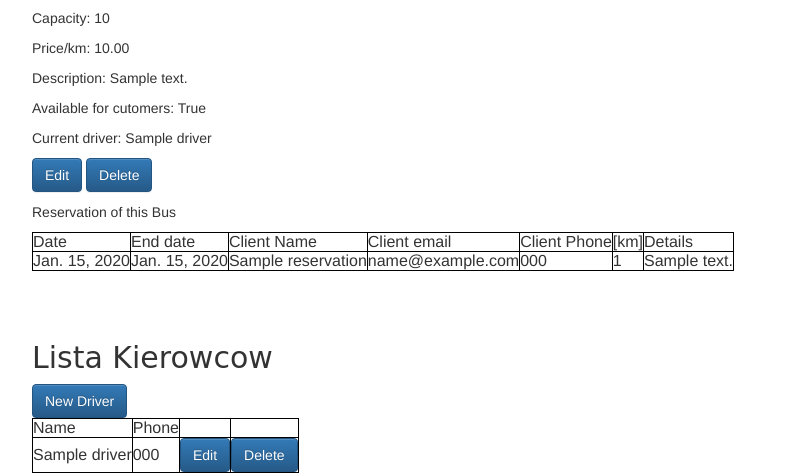
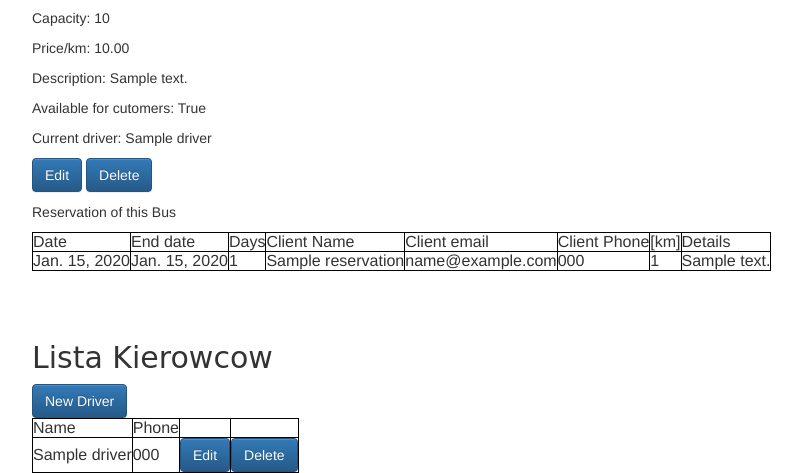
Before and after one commit to fudi500/bus_reservation, a Django app: page /panel/ in a window 1280 px wide. Shown: the part 339-812 px from the top of the page, without its empty margins (23-825 px from the left). Run offline with Django 3.2, Linux system fonts and the light colour scheme; tables that the repository leaves empty hold one stand-in row (values such as "Sample post"); some libraries are stand-ins or nearby versions.

Commit message:
comments, refactring

```diff
--- a/busreserv/forms.py
+++ b/busreserv/forms.py
@@ -40,6 +40,7 @@ class ReservationForm(forms.ModelForm):
     clientEmail = forms.EmailField(label="Your email")
     clientPhone = forms.CharField(label="Your phone number")
     tempReDate = datetime.date(1,1,1) # temp local variable
+        #numOfDays = forms.IntegerField()
     #reDate = forms.DateField(label='Date of reservation yyyy-mm-dd', initial=timezone.now())   #date to show in form
 
     def clean_reDate(self):
@@ -64,6 +65,7 @@ class ReservationForm(forms.ModelForm):
 
     def clean_EndDate(self):
         if not self.data['EndDate']:            #check if EndDate is empty
+            self.instance.numOfDays =  1  #set numbers days of reservation 1 if no end date
             return None
         # if start date is empty
         if self.tempReDate == datetime.date(1,1,1):
@@ -85,6 +87,9 @@ class ReservationForm(forms.ModelForm):
                     if reDate <= item.reDate and item.reDate <= EndDate or reDate <= item.EndDate and item.EndDate <= EndDate:
                         #jesli w przedziale nowego zamowienia jest poczatek albo koniec innego to zajęte
                        raise forms.ValidationError("This date is reserved for this bus, type another date or choose another bus.")
+        # calculateing number  days of reservation
+        var = EndDate - reDate
+        self.instance.numOfDays = var.days + 1
         return reDate
 
 
--- a/busreserv/models.py
+++ b/busreserv/models.py
@@ -32,6 +32,7 @@ class Reservation(models.Model):
 
     reDate = models.DateField(help_text='Date of reservation')
     EndDate = models.DateField(blank=True, null=True)
+    numOfDays = models.IntegerField(blank=True, null=True)
     km = models.IntegerField(validators=[
             MinValueValidator(0)
         ])
--- a/busreserv/templates/busreserv/panel.html
+++ b/busreserv/templates/busreserv/panel.html
@@ -25,12 +25,12 @@
 				<p>Reservation of this Bus</p>
 				<table class="foobar" cellpadding="0" cellspacing="0">
 					<tr>
-						<td>Date</td><td>End date</td><td>Client Name</td> <td>Client email</td> <td>Client Phone</td> <td>[km]</td> <td>Details</td>
+						<td>Date</td><td>End date</td><td>Days</td><td>Client Name</td> <td>Client email</td> <td>Client Phone</td> <td>[km]</td> <td>Details</td>
 					</tr>
 						{%for r in res%}
 							{%if r.reBusID == Bus %}
 							<tr>
-								<td>{{r.reDate}}</td><td>{{r.EndDate}}</td> <td>{{r.clientName}}</td> <td>{{r.clientEmail}}</td> <td>{{r.clientPhone}}</td> <td>{{r.km}}</td> <td>{{r.details}}</td>
+								<td>{{r.reDate}}</td><td>{{r.EndDate}}</td><td>{{r.numOfDays}}</td><td>{{r.clientName}}</td> <td>{{r.clientEmail}}</td> <td>{{r.clientPhone}}</td> <td>{{r.km}}</td> <td>{{r.details}}</td>
 							</tr>
 							{% endif %}
 						{% endfor %}
--- a/busreserv/views.py
+++ b/busreserv/views.py
@@ -5,7 +5,7 @@ from django.utils import timezone
 from django.contrib import messages
 from datetime import datetime, date
 from django.http import HttpResponseRedirect
-
+import datetime
 
 
 def panel_view(request):
@@ -14,7 +14,8 @@ def panel_view(request):
     res = Reservation.objects.all()
     resfuture = []      # list of reservation in future
     for item in res:
-        if item.reDate >= date.today():  #if is in the furure
+        #if is in the furure
+        if item.reDate >= date.today():
             resfuture.append(item)
 
 
@@ -22,6 +23,7 @@ def panel_view(request):
         'buses' : buses,
         'drivers':drivers,
         'res': resfuture,
+
     })
 
 def new_driver_view(request):
@@ -93,7 +95,7 @@ def reservation_view(request, pk):
     newreservation.reBusID = bus
     if request.method == "POST":
 
-        form_var = ReservationForm(request.POST,instance=newreservation,initial={'reDate': datetime.now()})
+        form_var = ReservationForm(request.POST,instance=newreservation,initial={'reDate': datetime.datetime.now()})
         date = request.POST.get('reDate')
 #        if True:
 #            return HttpResponseRedirect('/This date is reserved for this bus, enter another dateor another bus./')
@@ -104,6 +106,7 @@ def reservation_view(request, pk):
                 newreservation.EndDate = request.POST.get('reDate') # if EndDate is none: EndDate = reDate
             else:
                 newreservation.EndDate = request.POST.get('EndDate')
+
             newreservation.save()
 
             price = bus.price_per_km * newreservation.km
```
Also changed, not shown: busreserv/migrations/0004_reservation_numofdays.py (added), busreserv/migrations/0005_auto_20170304_1147.py (added).
